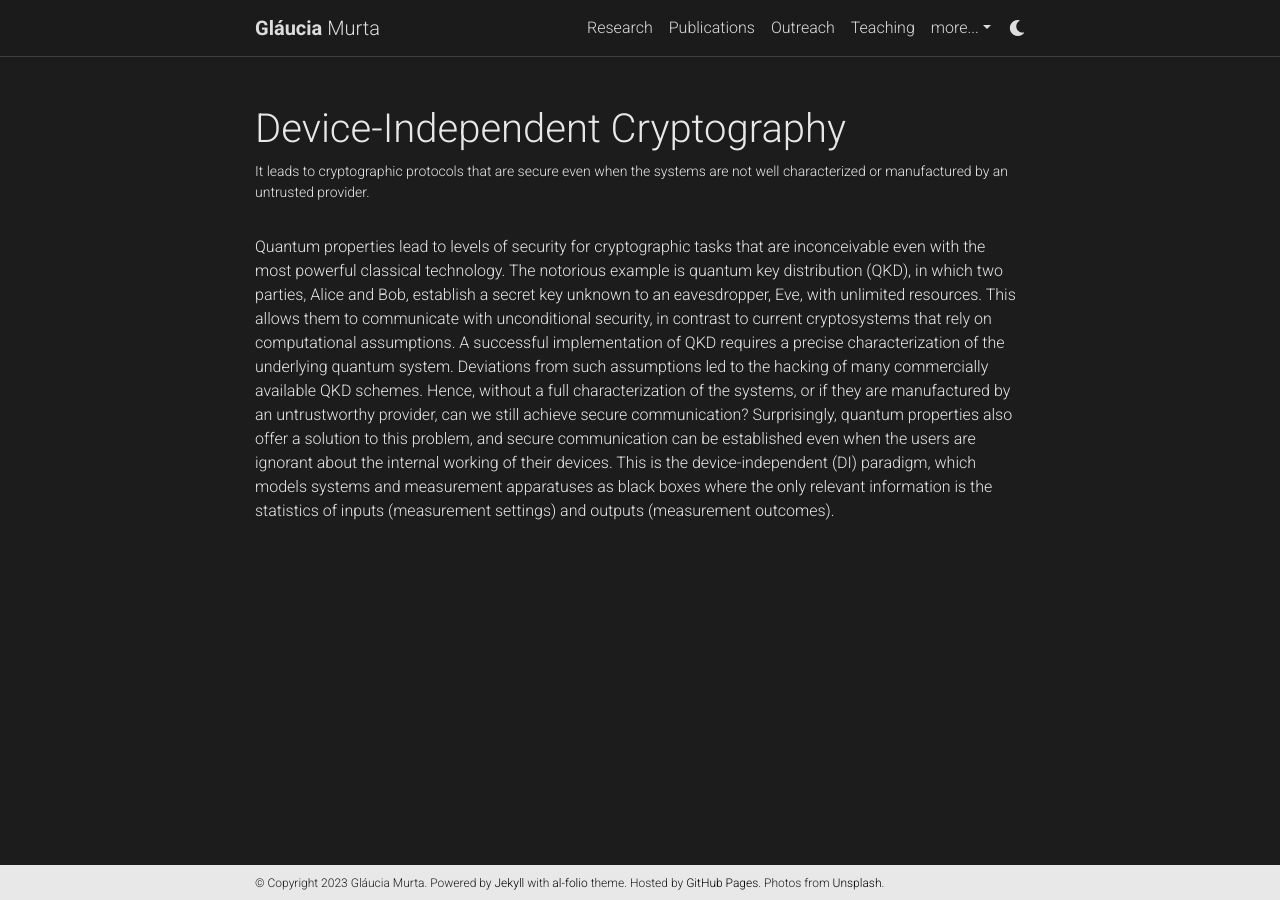
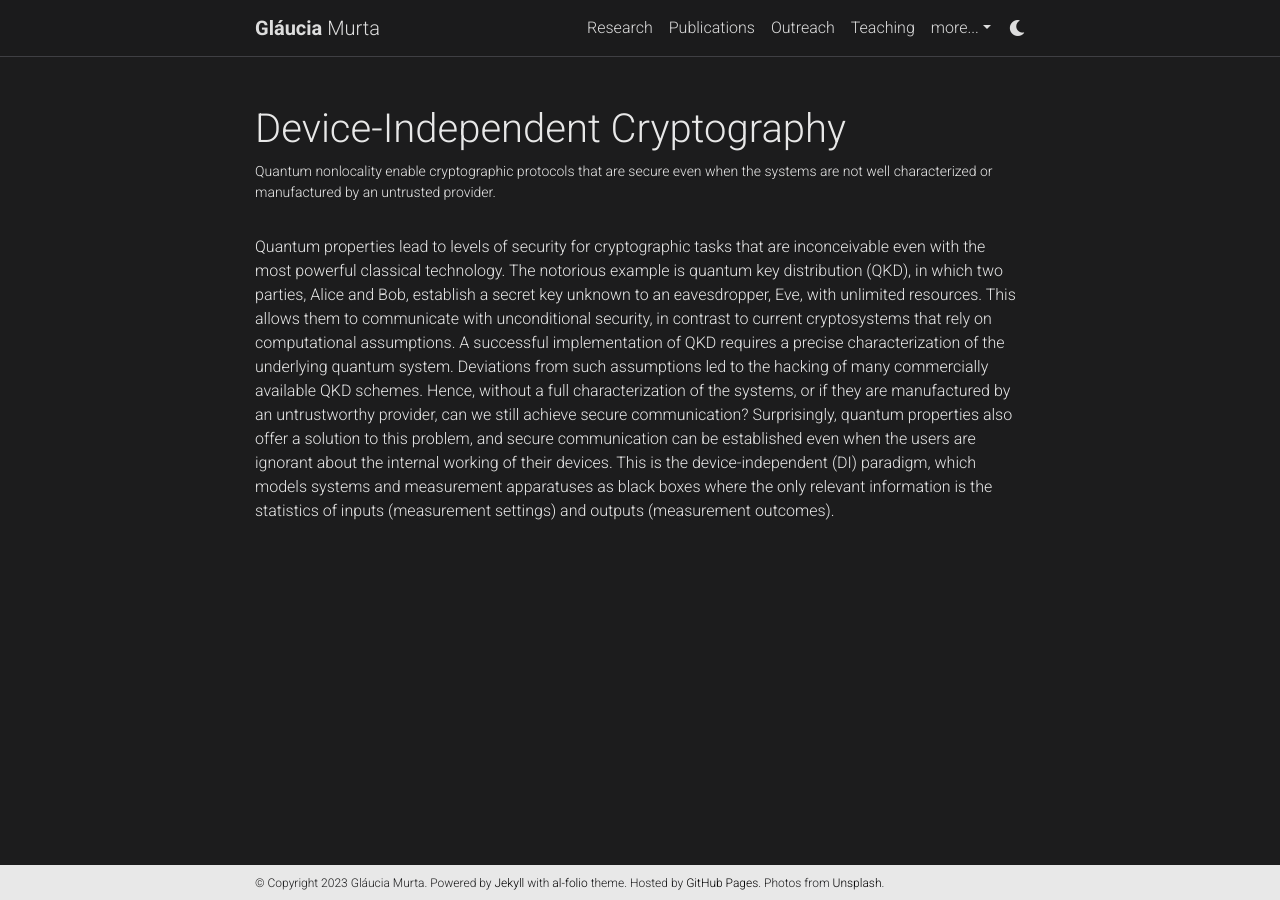
Before and after one commit to glauciamg/glauciamg.github.io, a Jekyll site: the page built from _projects/1_project.md, in a window 1280 px wide. Built offline with Jekyll 4.4.1, drawn with Linux system fonts in a browser that asks for light colours; comment, search, counter and statistics services are not loaded; a style sheet for code colours, icons or effects is not loaded.

Commit message:
Update 1_project.md

```diff
--- a/_projects/1_project.md
+++ b/_projects/1_project.md
@@ -1,7 +1,7 @@
 ---
 layout: page
 title: Device-Independent Cryptography
-description: It leads to cryptographic protocols that are secure even when the systems are not well characterized or manufactured by an untrusted provider.
+description: Quantum nonlocality enable cryptographic protocols that are secure even when the systems are not well characterized or manufactured by an untrusted provider.
 img: assets/img/diqkd.png
 importance: 1
 category: work
```
